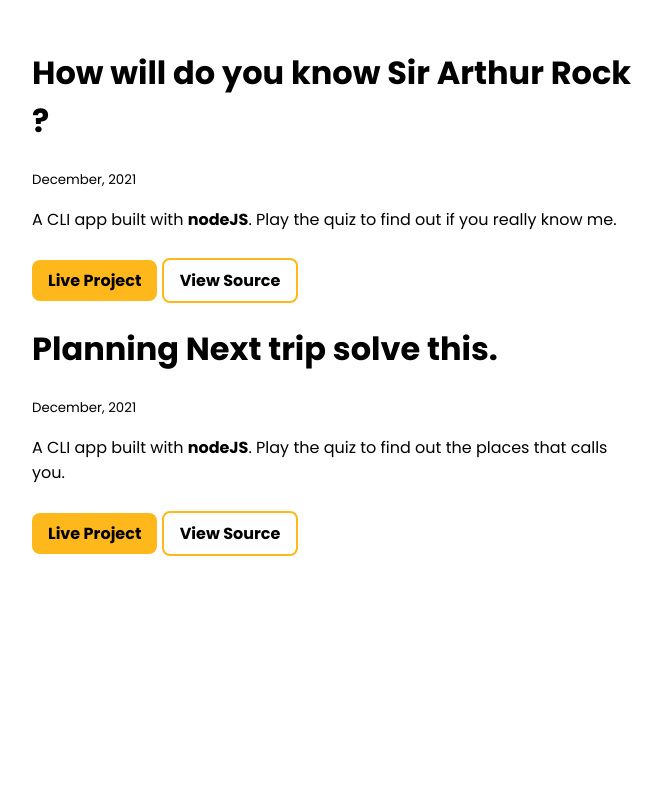
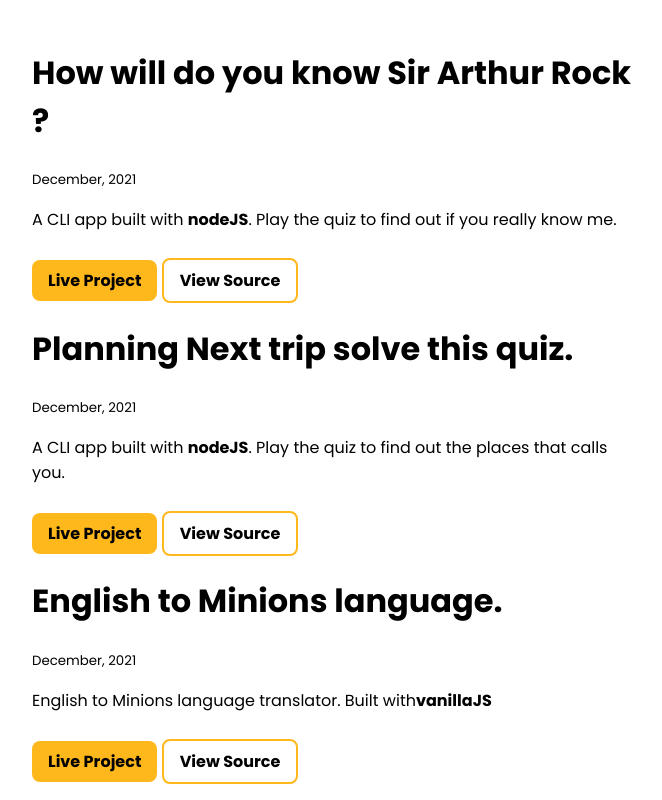
Before and after one commit to yopse/aportfolio, a plain HTML site: page project.html in a window 1280 px wide. Shown: the part 321-1121 px from the top of the page, without its empty margins (328-990 px from the left). Before the commit the page ends 893 px from the top, so only its background shows below. Drawn offline with Linux system fonts and the light colour scheme.

Commit message:
banana translator added

```diff
--- a/project.html
+++ b/project.html
@@ -59,7 +59,7 @@
 
           <h1 >
 
-         Planning Next trip solve this.</h1>
+         Planning Next trip solve this quiz.</h1>
           <small>December, 2021</small>
 
           <p>A CLI app built with <strong>nodeJS</strong>. Play the quiz to find out the places that calls you.</p>
@@ -72,6 +72,24 @@
              </div>
           </li>
 
+          <li>
+            <div class="container container-center">
+
+
+         <h1 >
+          English to Minions language.</h1>
+         <small>December, 2021</small>
+
+         <p>English to Minions language translator. Built with<strong>vanillaJS</strong></p>
+
+         <a class="primary-link plink  link" href="https://bananatranslation-archish.netlify.app/">Live Project</a>
+
+         <a class="secondary-link link pslink" href="https://github.com/yopse/neogcamp-camp-banana-speak">View Source</a>
+
+
+            </div>
+         </li>
+
 
 
       </ul>
```
